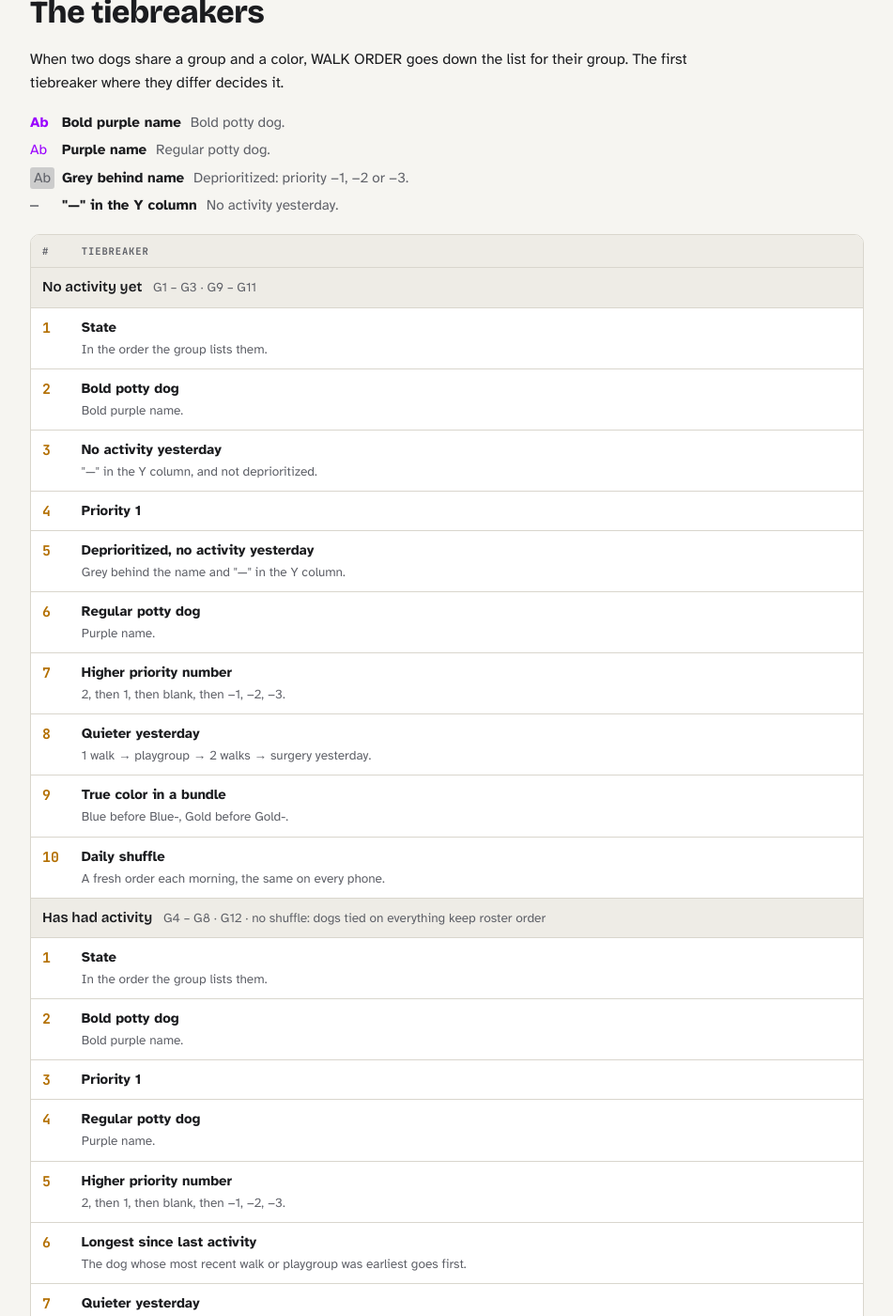
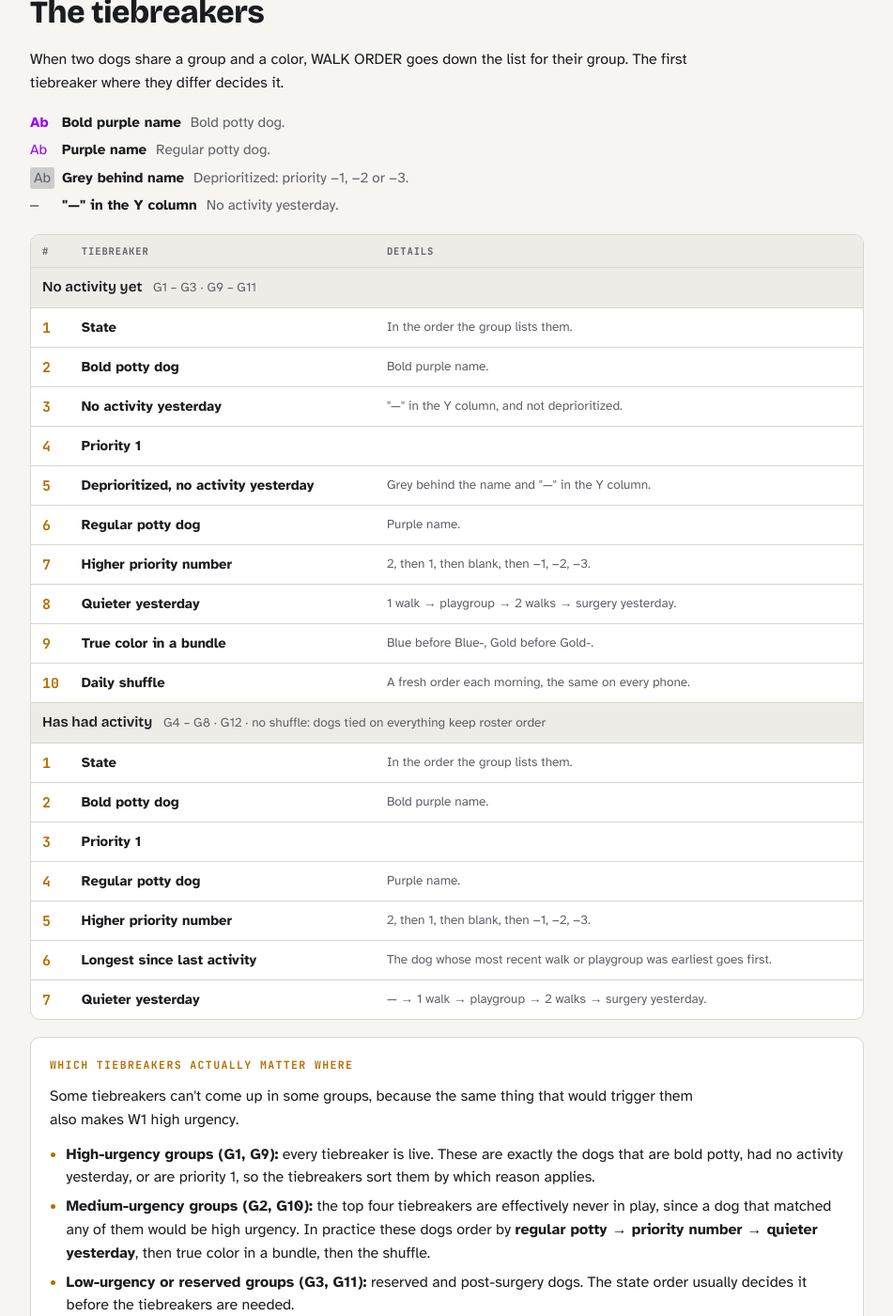
Before and after one commit to kirbsauce/dog-walker-assistant-docs, a Jekyll site: the page walk_order.html, which Jekyll copies as it is, in a window 1280 px wide and 1400 px high, scrolled down 5084 px. Shown: the whole window at 94% size, without its empty margins (164-1115 px from the left). Built offline with Jekyll 4.4.1, drawn with Linux system fonts in a browser that asks for light colours.

Commit message:
Put each tiebreaker on one line
Move the tiebreaker details into their own column so each tiebreaker
reads as a single row: number, name, details.

Co-Authored-By: Claude Opus 5.5 <noreply@anthropic.com>
Claude-Session: https://claude.ai/code/session_01Gn98H5icQkvFvkCZpGcr4i

```diff
--- a/walk_order.html
+++ b/walk_order.html
@@ -207,7 +207,8 @@ header.top { padding-block: 36px 28px; display: grid; gap: 16px; }
 .stable td ul { margin: 4px 0 0; padding-left: 1.1em; display: grid; gap: 2px; }
 .stable td .lead { color: var(--muted); }
 .stable .sts { font-family: var(--mono); font-size: 0.82rem; }
-.stable td .sub { color: var(--muted); font-size: 0.85rem; }
+.stable .tbn { white-space: nowrap; }
+.stable td.sub, .stable td .sub { color: var(--muted); font-size: 0.85rem; }
 .stable .bandnote { font-family: var(--body); font-weight: 400; font-size: 0.85rem; color: var(--muted); margin-left: 8px; }
 @media (max-width: 520px) { .stable th, .stable td { padding: 8px; } }
 
@@ -448,27 +449,27 @@ img { max-width: 100%; }
 
   <div class="stable-wrap">
   <table class="stable">
-    <thead><tr><th scope="col">#</th><th scope="col">Tiebreaker</th></tr></thead>
+    <thead><tr><th scope="col">#</th><th scope="col">Tiebreaker</th><th scope="col">Details</th></tr></thead>
     <tbody>
-      <tr class="band"><th colspan="2" scope="rowgroup">No activity yet <span class="bandnote">G1 – G3 · G9 – G11</span></th></tr>
-      <tr><th scope="row" class="sid">1</th><td><b>State</b><br><span class="sub">In the order the group lists them.</span></td></tr>
-      <tr><th scope="row" class="sid">2</th><td><b>Bold potty dog</b><br><span class="sub">Bold purple name.</span></td></tr>
-      <tr><th scope="row" class="sid">3</th><td><b>No activity yesterday</b><br><span class="sub">"—" in the Y column, and not deprioritized.</span></td></tr>
-      <tr><th scope="row" class="sid">4</th><td><b>Priority 1</b></td></tr>
-      <tr><th scope="row" class="sid">5</th><td><b>Deprioritized, no activity yesterday</b><br><span class="sub">Grey behind the name and "—" in the Y column.</span></td></tr>
-      <tr><th scope="row" class="sid">6</th><td><b>Regular potty dog</b><br><span class="sub">Purple name.</span></td></tr>
-      <tr><th scope="row" class="sid">7</th><td><b>Higher priority number</b><br><span class="sub">2, then 1, then blank, then −1, −2, −3.</span></td></tr>
-      <tr><th scope="row" class="sid">8</th><td><b>Quieter yesterday</b><br><span class="sub">1 walk → playgroup → 2 walks → surgery yesterday.</span></td></tr>
-      <tr><th scope="row" class="sid">9</th><td><b>True color in a bundle</b><br><span class="sub">Blue before Blue-, Gold before Gold-.</span></td></tr>
-      <tr><th scope="row" class="sid">10</th><td><b>Daily shuffle</b><br><span class="sub">A fresh order each morning, the same on every phone.</span></td></tr>
-      <tr class="band"><th colspan="2" scope="rowgroup">Has had activity <span class="bandnote">G4 – G8 · G12 · no shuffle: dogs tied on everything keep roster order</span></th></tr>
-      <tr><th scope="row" class="sid">1</th><td><b>State</b><br><span class="sub">In the order the group lists them.</span></td></tr>
-      <tr><th scope="row" class="sid">2</th><td><b>Bold potty dog</b><br><span class="sub">Bold purple name.</span></td></tr>
-      <tr><th scope="row" class="sid">3</th><td><b>Priority 1</b></td></tr>
-      <tr><th scope="row" class="sid">4</th><td><b>Regular potty dog</b><br><span class="sub">Purple name.</span></td></tr>
-      <tr><th scope="row" class="sid">5</th><td><b>Higher priority number</b><br><span class="sub">2, then 1, then blank, then −1, −2, −3.</span></td></tr>
-      <tr><th scope="row" class="sid">6</th><td><b>Longest since last activity</b><br><span class="sub">The dog whose most recent walk or playgroup was earliest goes first.</span></td></tr>
-      <tr><th scope="row" class="sid">7</th><td><b>Quieter yesterday</b><br><span class="sub">— → 1 walk → playgroup → 2 walks → surgery yesterday.</span></td></tr>
+      <tr class="band"><th colspan="3" scope="rowgroup">No activity yet <span class="bandnote">G1 – G3 · G9 – G11</span></th></tr>
+      <tr><th scope="row" class="sid">1</th><td class="tbn"><b>State</b></td><td class="sub">In the order the group lists them.</td></tr>
+      <tr><th scope="row" class="sid">2</th><td class="tbn"><b>Bold potty dog</b></td><td class="sub">Bold purple name.</td></tr>
+      <tr><th scope="row" class="sid">3</th><td class="tbn"><b>No activity yesterday</b></td><td class="sub">"—" in the Y column, and not deprioritized.</td></tr>
+      <tr><th scope="row" class="sid">4</th><td class="tbn"><b>Priority 1</b></td><td class="sub"></td></tr>
+      <tr><th scope="row" class="sid">5</th><td class="tbn"><b>Deprioritized, no activity yesterday</b></td><td class="sub">Grey behind the name and "—" in the Y column.</td></tr>
+      <tr><th scope="row" class="sid">6</th><td class="tbn"><b>Regular potty dog</b></td><td class="sub">Purple name.</td></tr>
+      <tr><th scope="row" class="sid">7</th><td class="tbn"><b>Higher priority number</b></td><td class="sub">2, then 1, then blank, then −1, −2, −3.</td></tr>
+      <tr><th scope="row" class="sid">8</th><td class="tbn"><b>Quieter yesterday</b></td><td class="sub">1 walk → playgroup → 2 walks → surgery yesterday.</td></tr>
+      <tr><th scope="row" class="sid">9</th><td class="tbn"><b>True color in a bundle</b></td><td class="sub">Blue before Blue-, Gold before Gold-.</td></tr>
+      <tr><th scope="row" class="sid">10</th><td class="tbn"><b>Daily shuffle</b></td><td class="sub">A fresh order each morning, the same on every phone.</td></tr>
+      <tr class="band"><th colspan="3" scope="rowgroup">Has had activity <span class="bandnote">G4 – G8 · G12 · no shuffle: dogs tied on everything keep roster order</span></th></tr>
+      <tr><th scope="row" class="sid">1</th><td class="tbn"><b>State</b></td><td class="sub">In the order the group lists them.</td></tr>
+      <tr><th scope="row" class="sid">2</th><td class="tbn"><b>Bold potty dog</b></td><td class="sub">Bold purple name.</td></tr>
+      <tr><th scope="row" class="sid">3</th><td class="tbn"><b>Priority 1</b></td><td class="sub"></td></tr>
+      <tr><th scope="row" class="sid">4</th><td class="tbn"><b>Regular potty dog</b></td><td class="sub">Purple name.</td></tr>
+      <tr><th scope="row" class="sid">5</th><td class="tbn"><b>Higher priority number</b></td><td class="sub">2, then 1, then blank, then −1, −2, −3.</td></tr>
+      <tr><th scope="row" class="sid">6</th><td class="tbn"><b>Longest since last activity</b></td><td class="sub">The dog whose most recent walk or playgroup was earliest goes first.</td></tr>
+      <tr><th scope="row" class="sid">7</th><td class="tbn"><b>Quieter yesterday</b></td><td class="sub">— → 1 walk → playgroup → 2 walks → surgery yesterday.</td></tr>
     </tbody>
   </table>
   </div>
```
